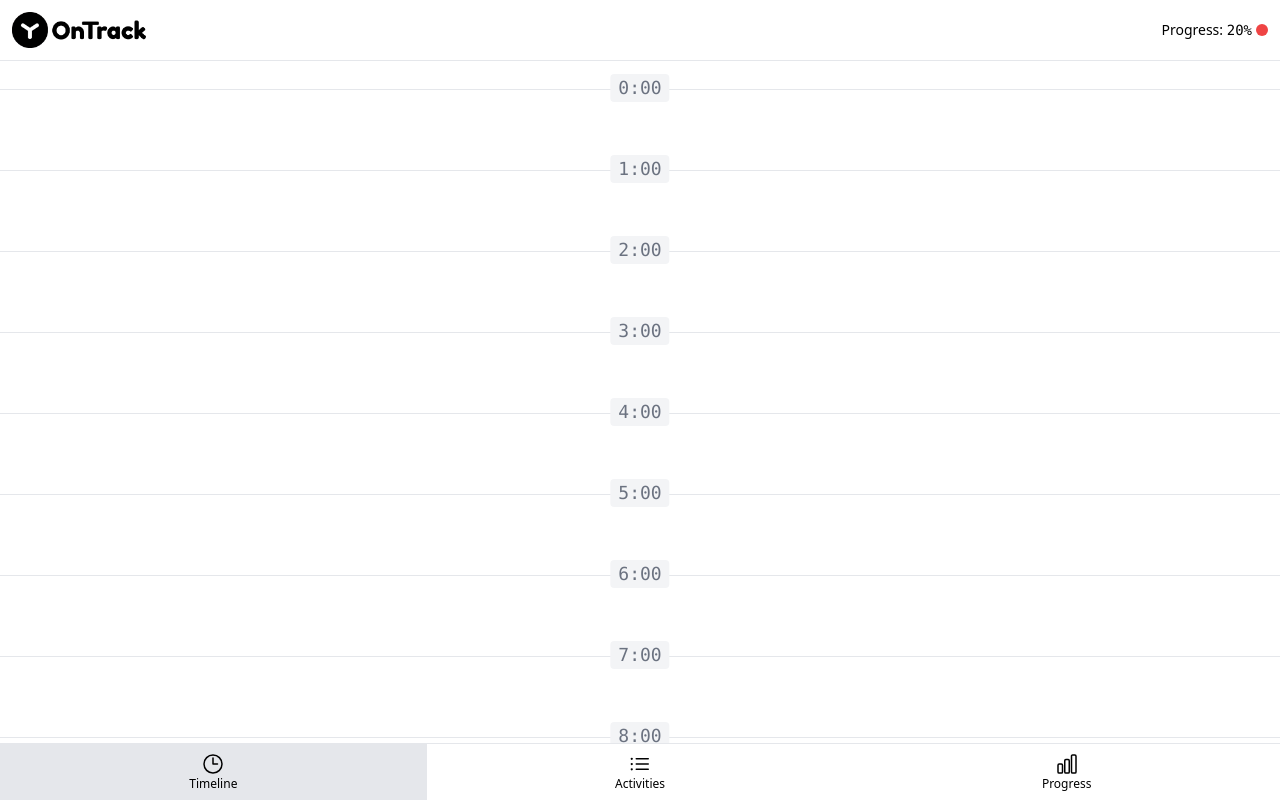
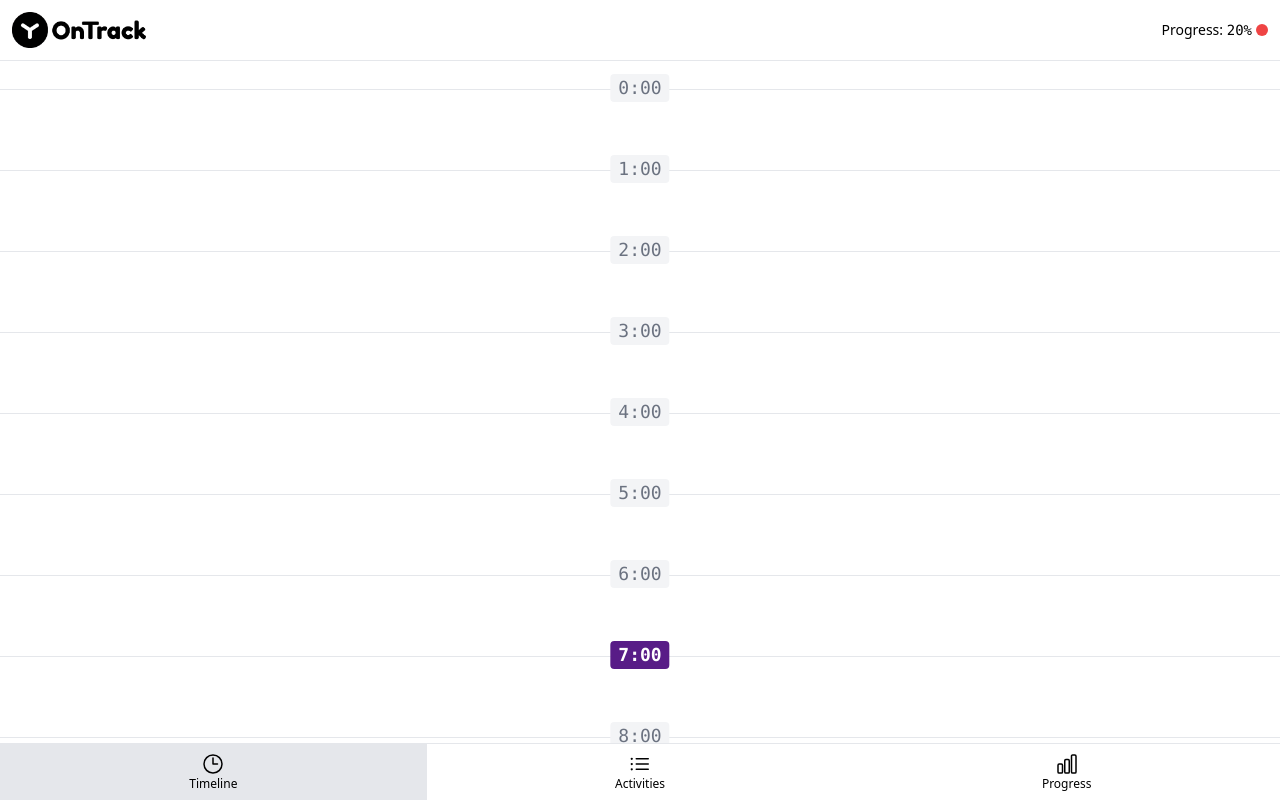
Before and after one commit to leffo/ontrack, a Vue app: page /#timeline in a window 1280 px wide. Shown: the top 802 px of the page. Built offline with nearby package versions, Linux system fonts and the light colour scheme.

Commit message:
TimelineItem Component

```diff
--- /dev/null
+++ b/src/components/TimelineItem.vue
@@ -0,0 +1,26 @@
+<script setup>
+  const props = defineProps(['timelineItem'])
+
+  const hourLinkClasses = [
+    "absolute -top-4 left-1/2 -translate-x-1/2 rounded px-2 font-mono text-lg",
+    props.timelineItem.hour === new Date().getHours()
+      ? 'bg-purple-900 font-black text-white'
+      : 'bg-gray-100 text-gray-500'
+  ]
+</script>
+
+<template>
+  <li class="relative flex flex-col gap-2 border-t border-gray-200 py-10 px-4"
+  >
+    <a href="#"
+       :class="hourLinkClasses"
+    >
+      {{ timelineItem.hour }}:00
+    </a>
+  </li>
+
+</template>
+
+<style scoped>
+
+</style>
--- a/src/pages/TheTimeline.vue
+++ b/src/pages/TheTimeline.vue
@@ -1,22 +1,17 @@
 <script setup>
-  import { generateTimeLineItems } from '@/functions.js'
+import TimelineItem from '@/components/TimelineItem.vue'
+import { generateTimeLineItems } from '@/functions.js'
 
-  const timelineItems = generateTimeLineItems()
+const timelineItems = generateTimeLineItems()
 </script>
 
 <template>
   <div class="mt-7">
     <ul>
-      <li v-for="{ hour } in timelineItems"
-          :key="hour"
-          class="relative flex flex-col gap-2 border-t border-gray-200 py-10 px-4"
-      >
-        <a href="#"
-           class="absolute -top-4 left-1/2 -translate-x-1/2 rounded bg-gray-100 px-2 font-mono text-lg text-gray-500"
-        >
-          {{ hour }}:00
-        </a>
-      </li>
+      <TimelineItem  v-for="timelineItem in timelineItems"
+                     :key="timelineItem.hour"
+                     :timeline-item="timelineItem"
+      />
     </ul>
   </div>
 </template>
```
